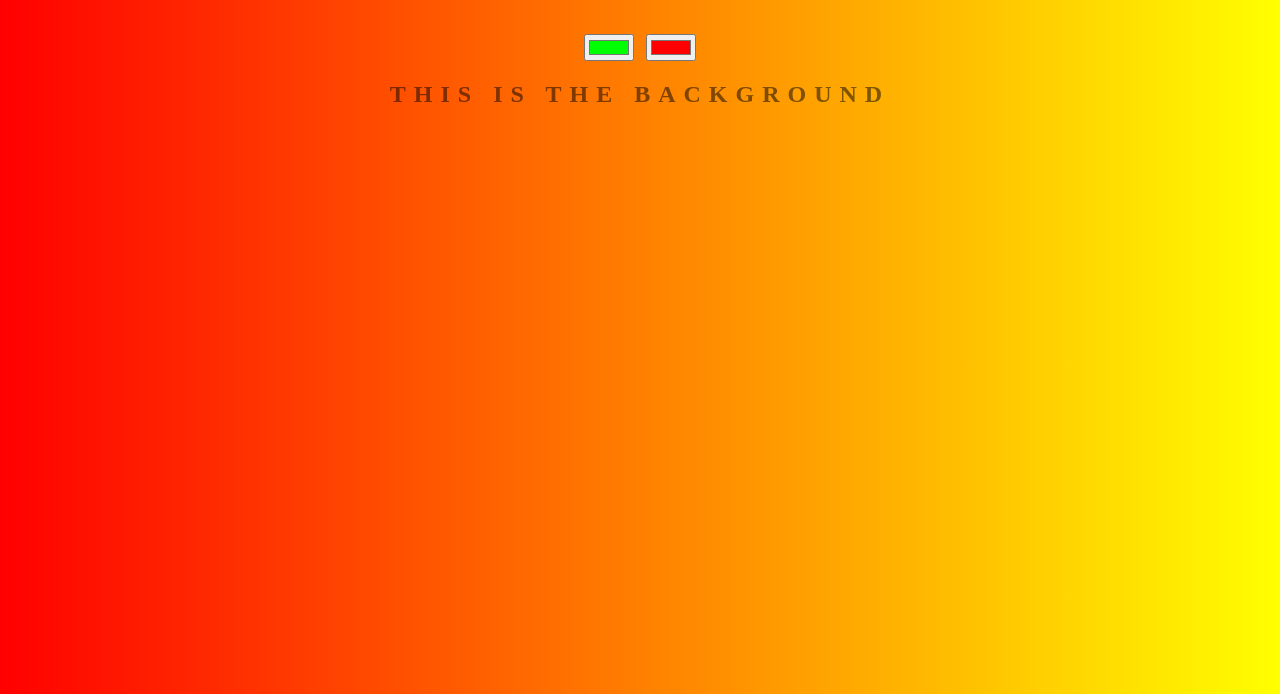
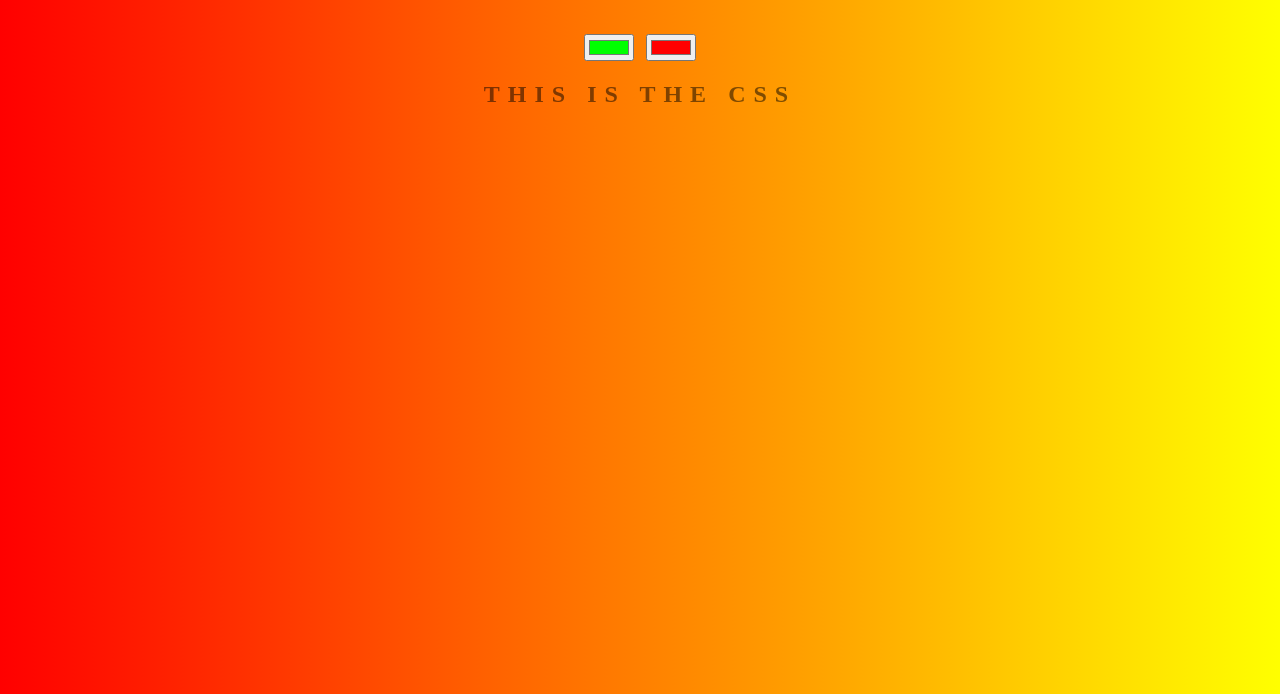
Before and after one commit to 96Hyper/backgroubd-generator, a plain HTML site: page index.html in a window 1280 px wide. Shown: the part 106-800 px from the top of the page. Drawn offline with Linux system fonts and the light colour scheme.

```diff
--- a/index.html
+++ b/index.html
@@ -8,7 +8,7 @@
 	<h1>HELLO Generator</h1>
 	<input class="color1" type="color" name="color1" value="#00ff00">
 	<input class="color2" type="color" name="color2" value="#ff0000">
-	<h2>This is the background</h2>
+	<h2>This is the CSS</h2>
 	<h3></h3>
 	<script type="text/javascript" src="script.js"></script>
 </body>
```
